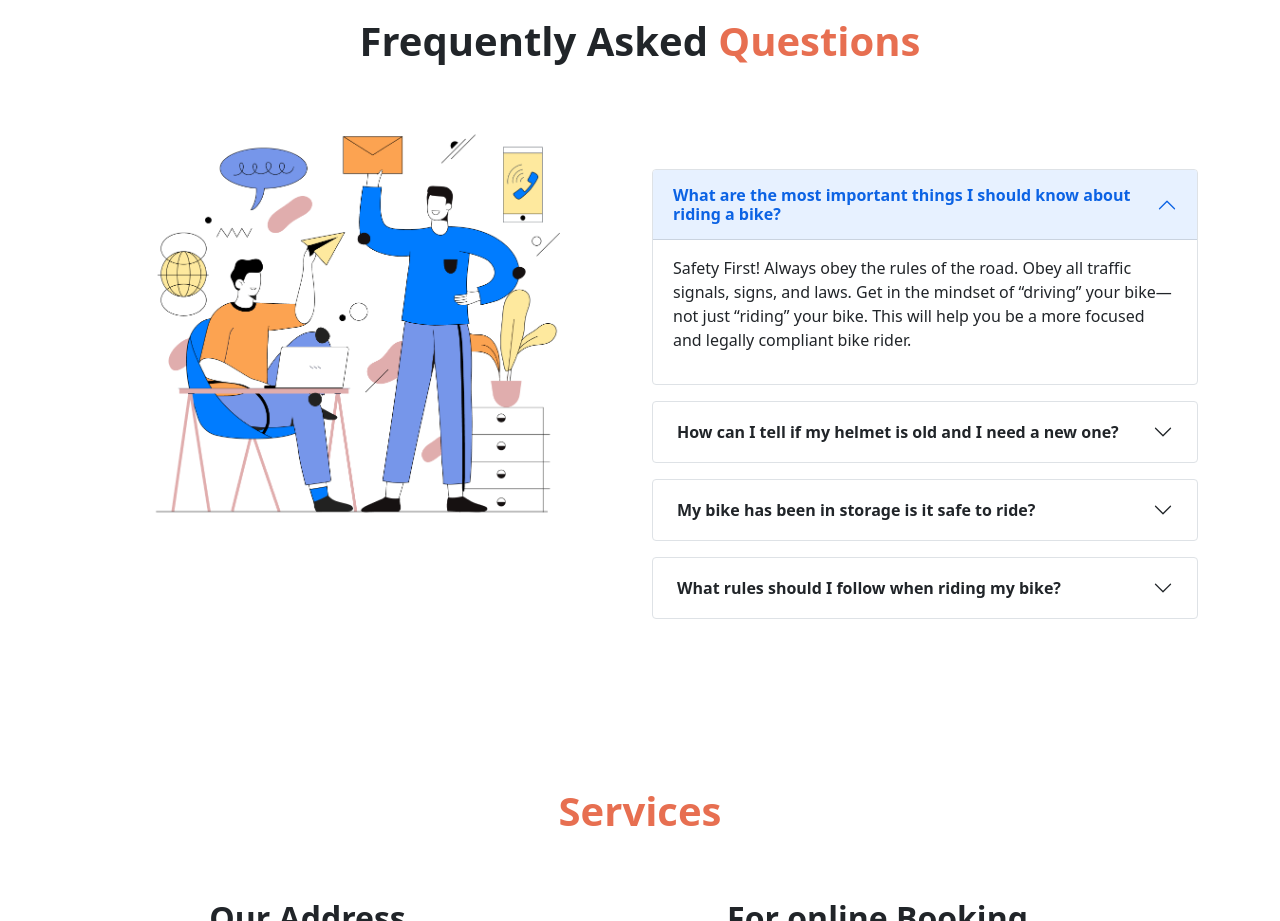
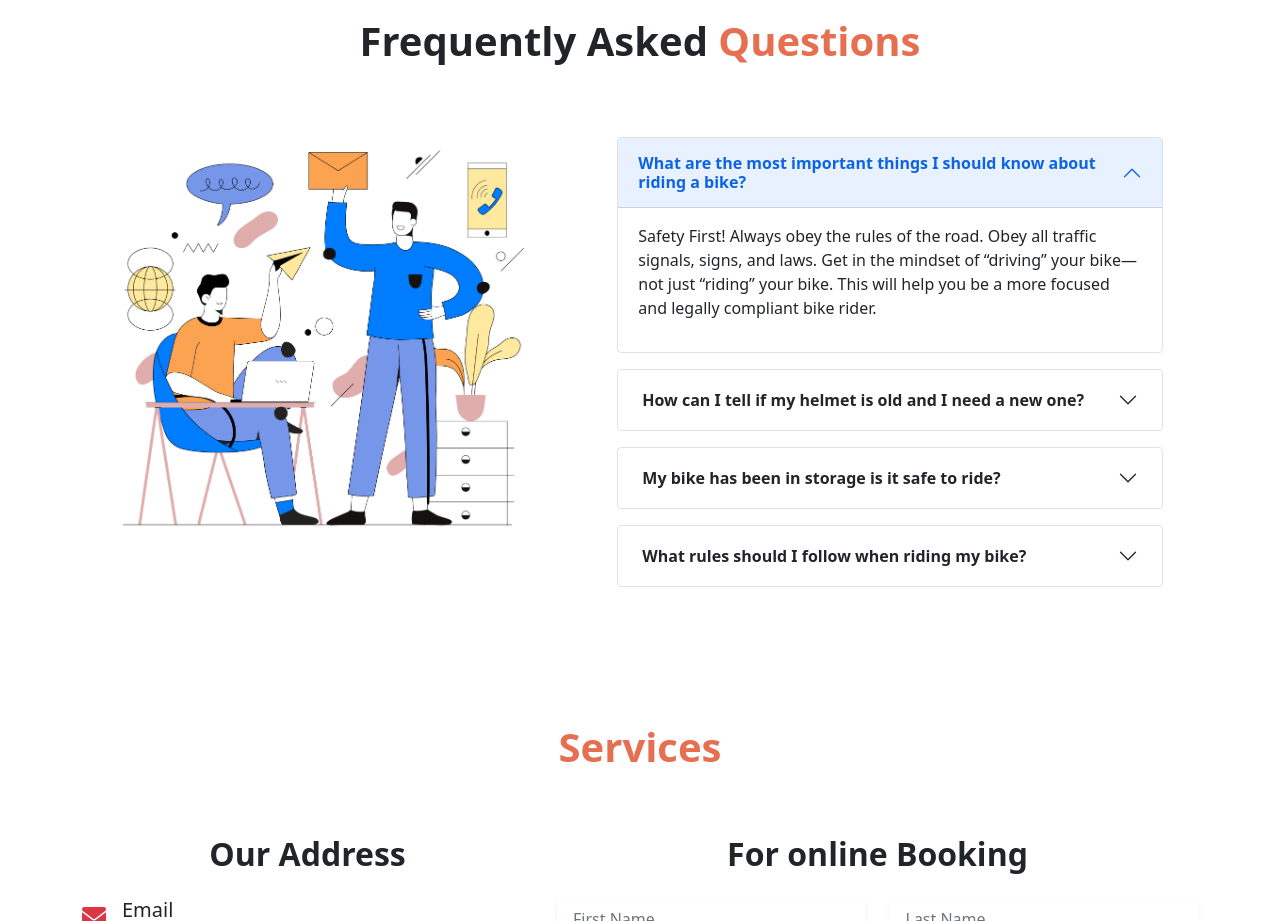
Before and after one commit to Sharifpr/hunda-CBR, a plain HTML site: page index.html in a window 1280 px wide. Shown: the part 1700-2621 px from the top of the page. Drawn offline with nearby package versions, Linux system fonts and the light colour scheme.

Commit message:
some added

```diff
--- a/index.html
+++ b/index.html
@@ -35,11 +35,10 @@
                             <p class="text-color mb-1">Computer-controlled digital transistorized with electronic
                                 advance</p>
                             <h1 class="text-light text-uppercase fs-1 fw-bold">Honda CBR 300R</h1>
-                            <p class="mt-3 text-color">Amet minim mollit non
-                                deserunt ullamco est sit aliqua <br> dolor
-                                do amet sint. Velit officia consequat duis enim velit <br> mollit. Exercitation veniam
-                                consequat
-                                sunt nostrud amet.</p>
+                            <p style="width: 330px; height: 102px;" class="mt-3 text-color">Amet minim mollit non
+                                deserunt ullamco est sit aliqua dolor
+                                do amet sint. Velit officia consequat duis enim velit mollit. Exercitation veniam
+                                consequat sunt nostrud amet.</p>
 
                             <!-- model button start -->
                             <!-- Button trigger modal -->
@@ -190,11 +189,11 @@
             <div class="text-center py-5">
                 <h1 class="fs-1 fw-bold">Frequently Asked <span class="spen-text-color">Questions</span></h1>
             </div>
-            <div class="row ">
-                <div class="col-lg-6 text-center">
-                    <img class="w-75" src="./images/faq.png" alt="">
+            <div class="row d-flex align-content-center justify-content-around">
+                <div style="width: 431.2px; height: 423.5px;" class="mt-3">
+                    <img class="img-fluid" src="./images/faq.png" alt="">
                 </div>
-                <div class="col-lg-6 col-md-6 my-5">
+                <div class="col-lg-6 col-md-6 my-3">
                     <div class="accordion " id="accordionPanelsStayOpenExample">
                         <div class="accordion-item border border-1 rounded">
                             <h2 class="accordion-header" id="panelsStayOpen-headingOne">
@@ -275,6 +274,9 @@
         </section>
         <!-- Frequently Asked Questions section end -->
 
+        <!-------------------------
+             BONUS SECTION START
+            ---------------------------->
         <!-- contact section start  -->
         <section class="contact py-5" id="contact">
             <div class="container py-4">
@@ -378,6 +380,9 @@
             </div>
         </section>
         <!-- subscribe-section start -->
+        <!-------------------------
+             BONUS SECTION END
+        ---------------------------->
     </main>
     <footer>
         <p class="text-center">&copy;2021-22, Sharif ahmed</p>
```
